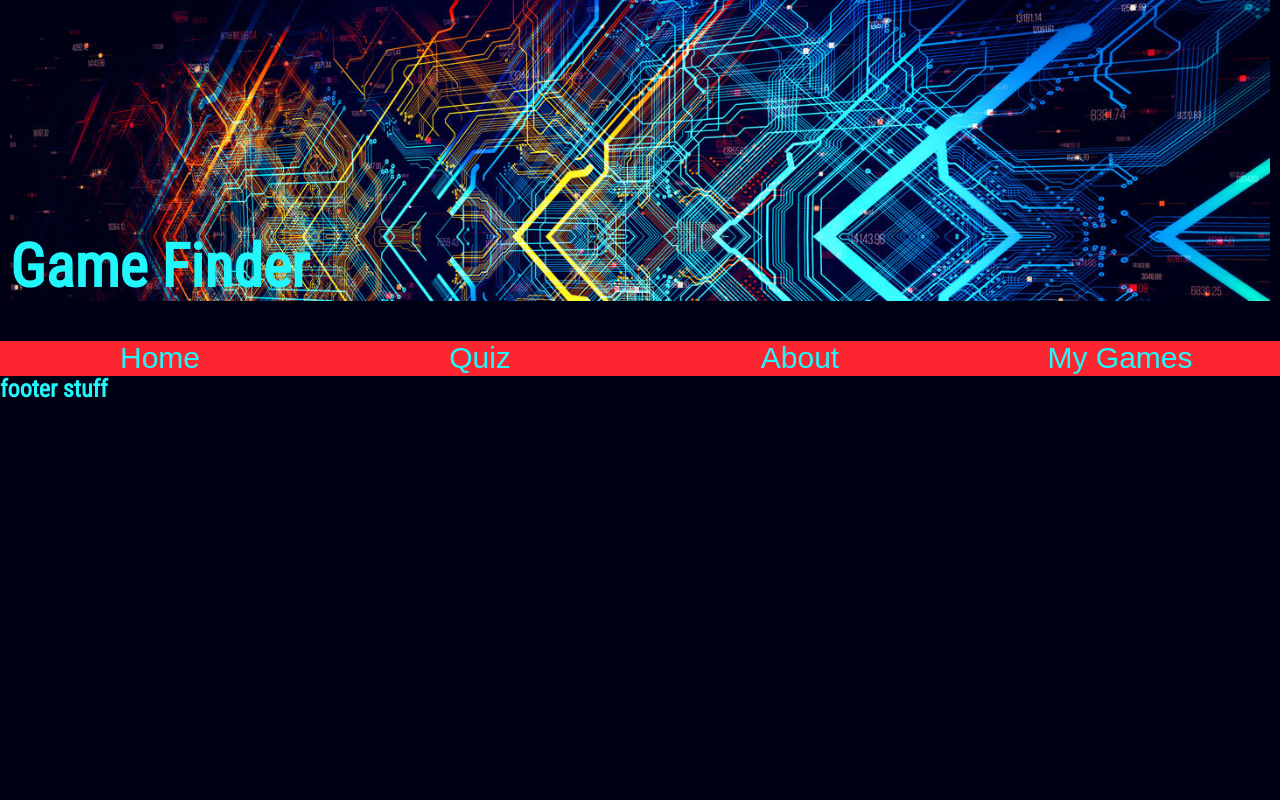
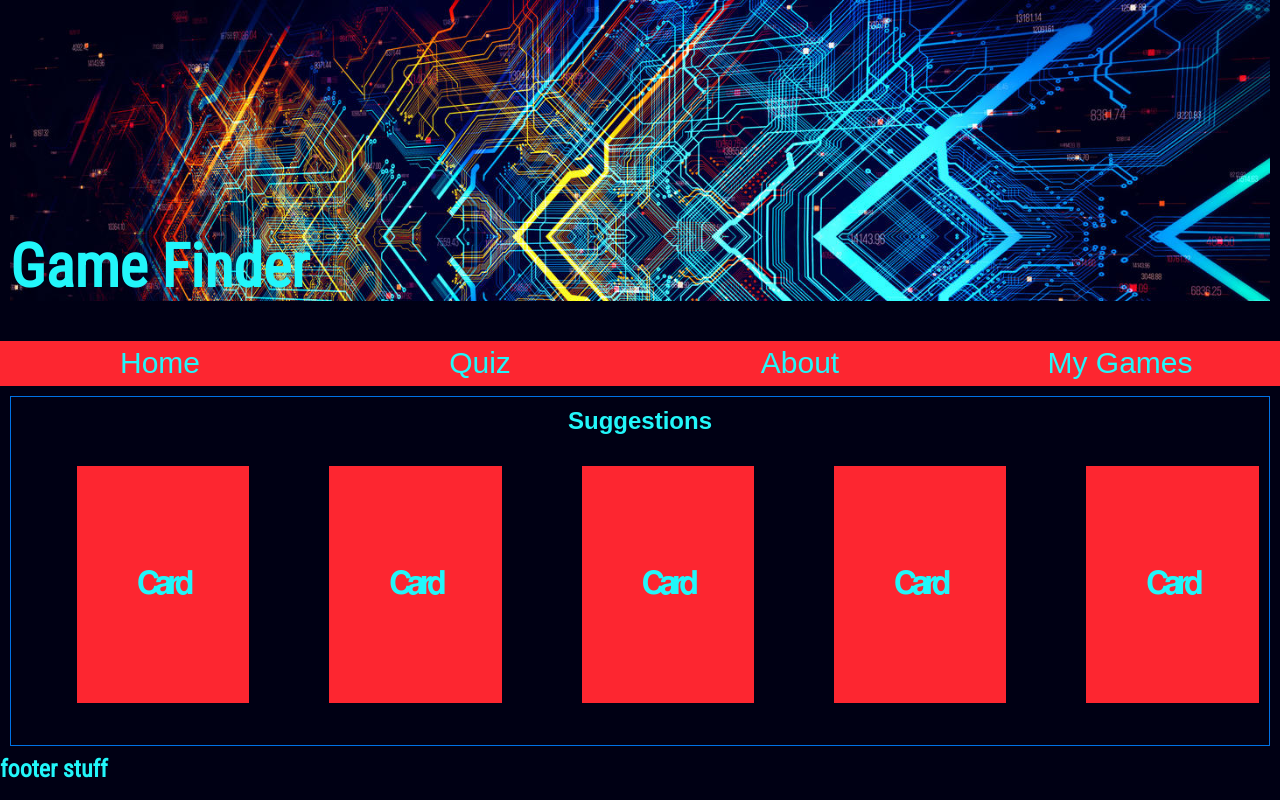
Before and after one commit to gray-turtle/game-finder, a plain HTML site: page index.html in a window 1280 px wide. Drawn offline with nearby package versions, Linux system fonts and the light colour scheme.

Commit message:
added scrolling cards in suggestions section

```diff
--- a/assets/css/style.css
+++ b/assets/css/style.css
@@ -37,6 +37,7 @@ header {
 nav {
   background-color: var(--secondary-bg-color);
   font-size: 30px;
+  padding: 5px 0 5px 0;
 }
 
 nav a {
@@ -48,3 +49,36 @@ nav a:hover {
   text-decoration: none;
   color: var(--tertiary-color);
 }
+
+main {
+  border: solid 1px var(--tertiary-color);
+  padding: 10px 10px 10px 10px;
+  margin: 10px 10px 10px 10px;
+}
+
+.scrolling-wrapper {
+  display: flex;
+  flex-wrap: nowrap;
+  overflow-x: auto;
+  padding: 2px 16px;
+}
+
+.scrolling-wrapper::-webkit-scrollbar {
+  display: none;
+}
+
+.card {
+  flex: 0 0 auto;
+  background-color: var(--secondary-bg-color);
+  transition: 0.3s;
+  padding: 100px 60px 100px 60px;
+  margin: 30px 40px 30px 40px;
+}
+
+.card:hover {
+  border: solid 3px var(--main-color);
+}
+
+.card h3 {
+  font-size: xx-large;
+}
--- a/index.html
+++ b/index.html
@@ -32,6 +32,24 @@
         </ul>
     </nav>
 
+    <main class="pure-g">
+        <div class="pure-u-1 text-center">
+            <h2>Suggestions</h2>
+        </div>
+
+        <div class="scrolling-wrapper">
+            <div class="card"><h3>Card</h3></div>
+            <div class="card"><h3>Card</h3></div>
+            <div class="card"><h3>Card</h3></div>
+            <div class="card"><h3>Card</h3></div>
+            <div class="card"><h3>Card</h3></div>
+            <div class="card"><h3>Card</h3></div>
+            <div class="card"><h3>Card</h3></div>
+            <div class="card"><h3>Card</h3></div>
+            <div class="card"><h3>Card</h3></div>
+        </div>
+    </main>
+
     <footer>
         <h2>footer stuff</h2>
     </footer>
```
